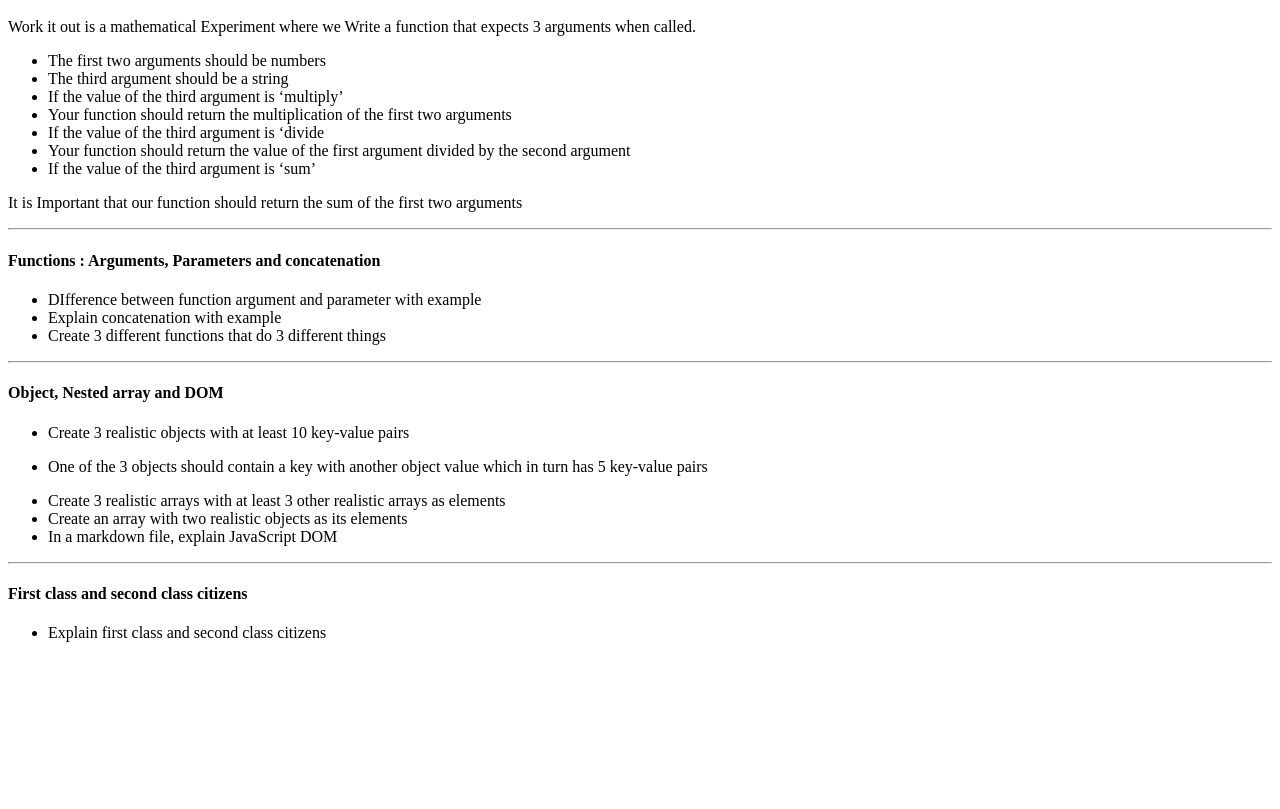
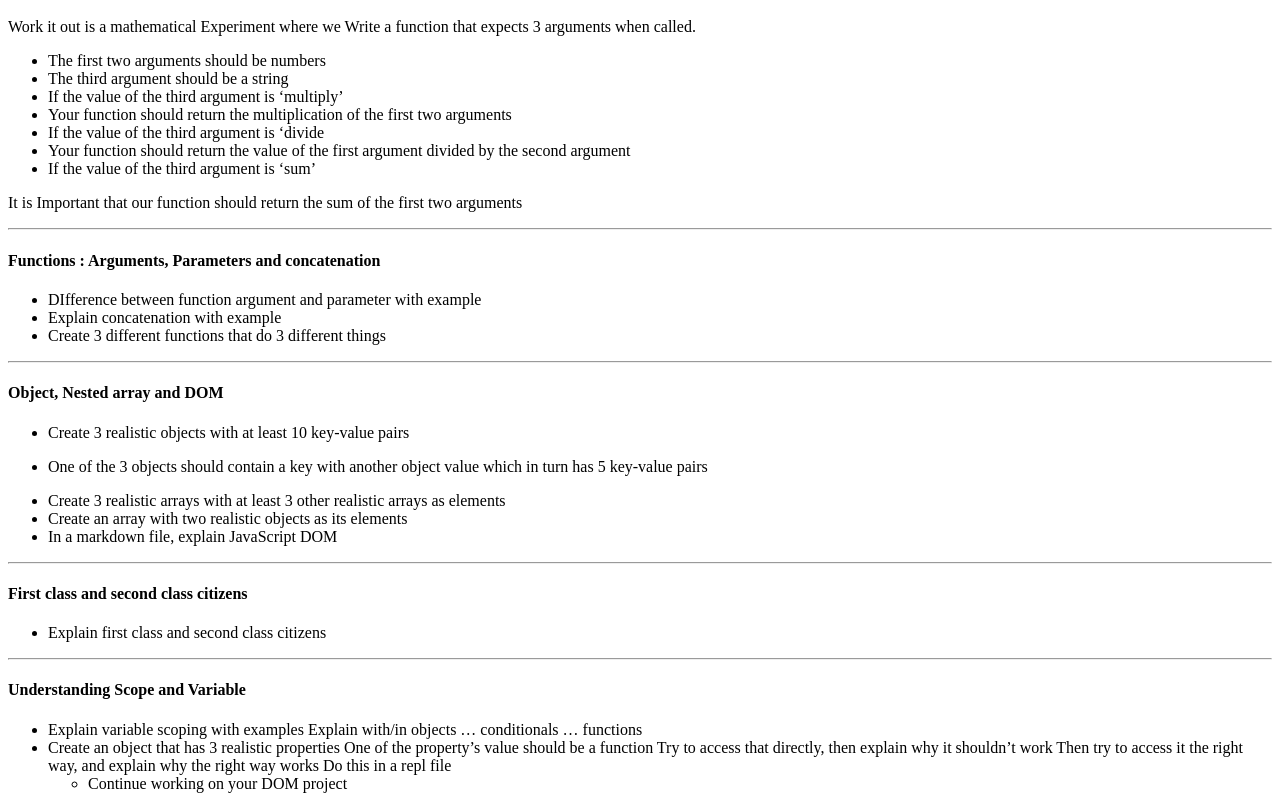
Before and after one commit to Adetoyebamise/javascript-DOM, a plain HTML site: page domDocument.html in a window 1280 px wide. Shown: the part 89-898 px from the top of the page. Before the commit the page ends 800 px from the top, so only its background shows below. Drawn offline with Linux system fonts and the light colour scheme.

Commit message:
update file

```diff
--- a/domDocument.html
+++ b/domDocument.html
@@ -55,6 +55,30 @@
          <li>Explain first class and second class citizens</li>
        </ul>
      </p>
+     <hr>
+     <p>
+       <h4>Understanding Scope and Variable</h4>
+       <ul>
+         <li>
+          Explain variable scoping with examples
+          Explain with/in objects
+          …  conditionals
+          … functions
+
+         </li>
+
+         <li>
+          Create an object that has 3 realistic properties
+            One of the property’s value should be a function
+            Try to access that directly, then explain why it shouldn’t work
+            Then try to access it the right way, and explain why the right way works
+            Do this in a repl file
+
+         </li>
+         <ul>
+         <li>Continue working on your DOM project</li>
+       </ul>
+     </p>
 
 
 </body>
```
